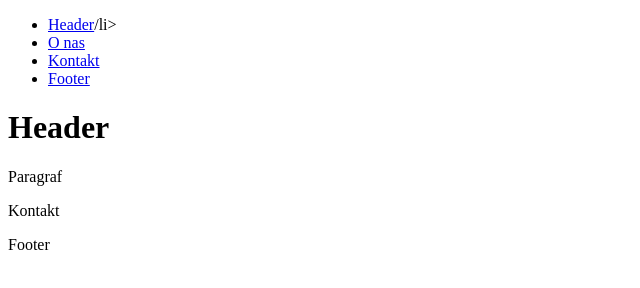
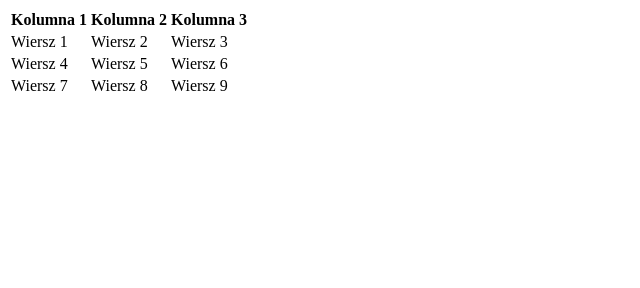
Before and after one commit to sskwodgik/html, a plain HTML site: page index.html in a window 1280 px wide. Shown: the whole page, without its empty margins (0-640 px from the left). Drawn offline with Linux system fonts and the light colour scheme.

Commit message:
'tabela'

```diff
--- a/index.html
+++ b/index.html
@@ -6,25 +6,31 @@
     <title>Document</title>
 </head>
 <body>
-    <nav>
-        <ul>
-            <li><a href="#main">Header</a>/li>
-            <li><a href="#o-nas">O nas</a></li>
-            <li><a href="#kontakt">Kontakt</a></li>
-            <li><a href="#footer">Footer</a></li>
-        </ul>
-    </nav>
-    <header id="main">
-        <h1>Header</h1>
-    </header>
-    <section id="o-nas">
-        <p class="tekst">Paragraf</p>
-    </section>
-    <section id="kontakt">
-        <p class="tekst">Kontakt</p>
-    </section>
-    <footer id="footer">
-        <p>Footer</p>
-    </footer>
+    <table>
+        <thead>
+            <tr>
+                <th>Kolumna 1</th>
+                <th>Kolumna 2</th>
+                <th>Kolumna 3</th>
+            </tr>
+        </thead>
+        <tbody>
+            <tr>
+                <td>Wiersz 1</td>
+                <td>Wiersz 2</td>
+                <td>Wiersz 3</td>
+            </tr>
+            <tr>
+                <td>Wiersz 4</td>
+                <td>Wiersz 5</td>
+                <td>Wiersz 6</td>
+            </tr>
+            <tr>
+                <td>Wiersz 7</td>
+                <td>Wiersz 8</td>
+                <td>Wiersz 9</td>
+            </tr>
+        </tbody>
+    </table>
 </body>
 </html>
```
